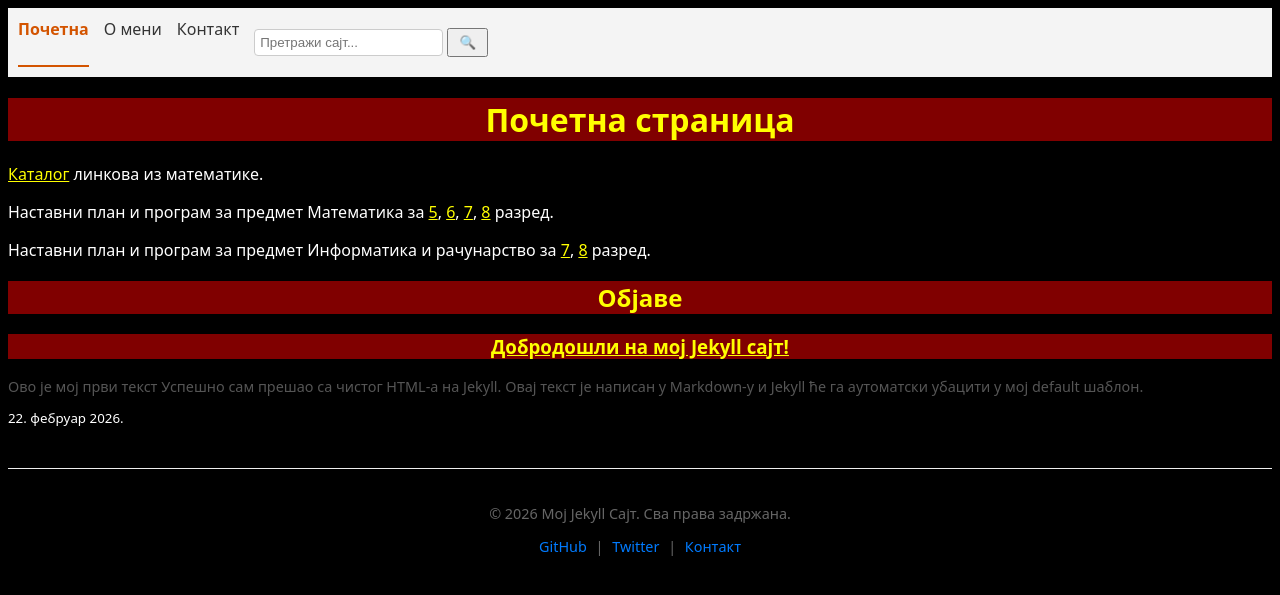
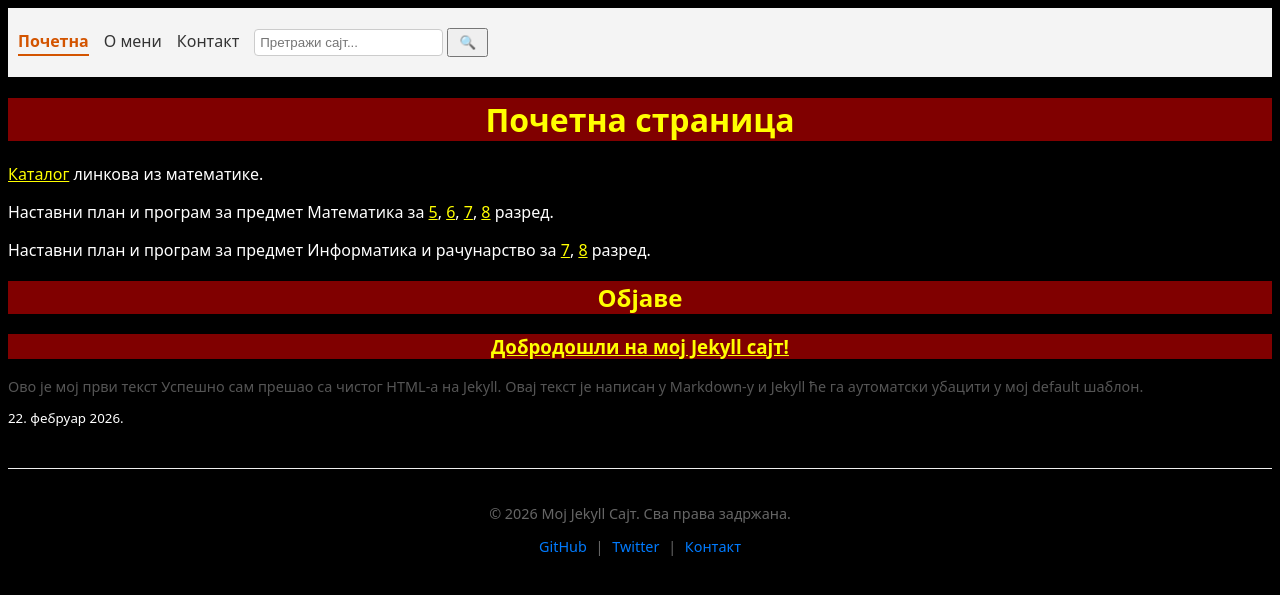
Before and after one commit to ndjapic/ndjapic.github.io, a Jekyll site: the page built from index.md, in a window 1280 px wide. Shown: the top 595 px of the page. Built offline with Jekyll 4.4.1, drawn with Linux system fonts in a browser that asks for light colours.

Commit message:
Update navigation.html

```diff
--- a/_includes/navigation.html
+++ b/_includes/navigation.html
@@ -16,23 +16,18 @@
 
 <style>
   .main-nav {
-    /*display: flex;
-    flex-direction: column;*/ /* Ређа линкове један испод другог */
-    /*width: 150px;
-    float: left;
-    margin-right: 20px;*/
-  }
-  .main-nav {
     background: #f4f4f4;
     padding: 10px;
-    /*margin-bottom: 20px;*/
     display: flex;
-    gap: 15px; /* Размак између линкова */
+    gap: 15px;
+    align-items: baseline; /* Ово поравнава линкове према линији текста */
+    padding: 10px;
   }
   .main-nav a {
     text-decoration: none;
     color: #333;
-    /*font-weight: bold;*/
+    padding-bottom: 2px; /* Ово контролише тачан размак између текста и линије */
+    display: inline-block;
   }
   .main-nav a:hover {
     color: #007bff;
```
